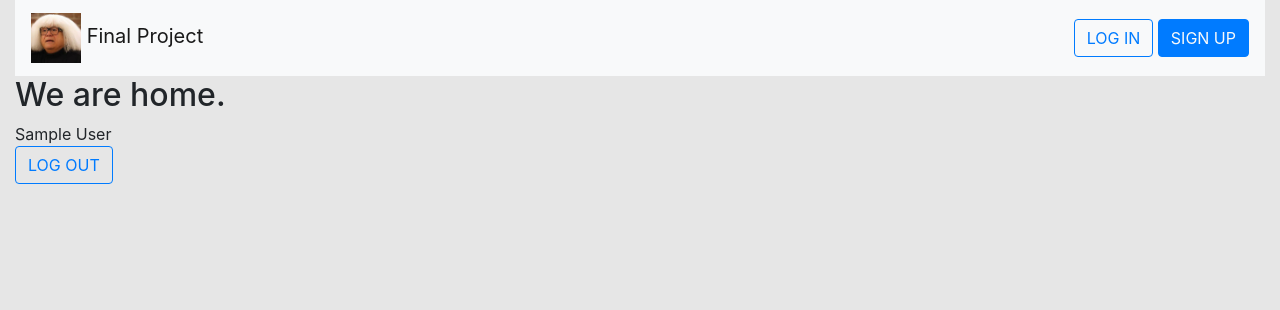
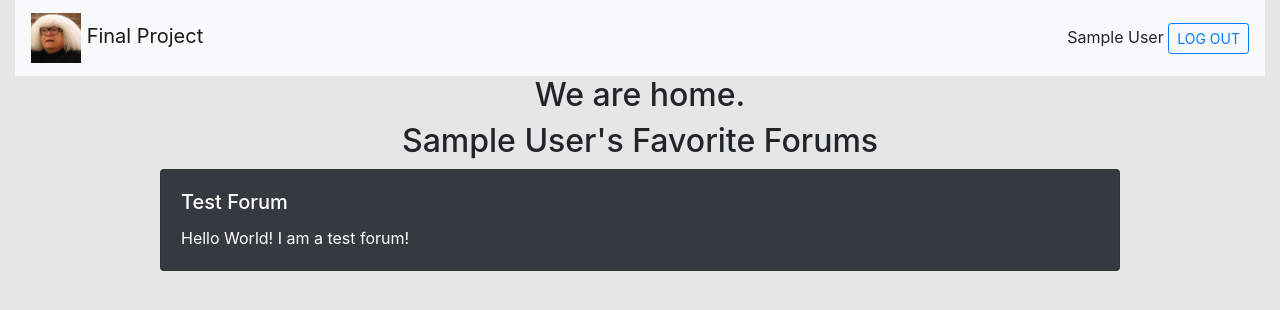
Before and after one commit to dhdorr/cs431, a PHP site: page /finalProj/final/home.php in a window 1280 px wide. Shown: the top 310 px of the page. Run offline with PHP 8.4, Linux system fonts and the light colour scheme; the visitor is signed in with stand-in values (Sample User, id 1); data comes from the database, SQL or seed files in the repository.

Commit message:
functionality improvements
added more database functionality and improved layout of web pages.

```diff
--- a/finalProj/final/header.php
+++ b/finalProj/final/header.php
@@ -19,8 +19,18 @@
           Final Project
         </a>
         <div>
-          <a class="btn btn-outline-primary text-primary" href="login.php">LOG IN</a>
-          <a class="btn btn-primary text-light" href="signup.php">SIGN UP</a>
+          <?php
+            if (isset($_SESSION['uName'])) {
+              echo $_SESSION['uName'];
+              echo "\t";
+              echo '<a class="btn btn-outline-primary text-primary btn-sm" href="includes/logout.inc.php">LOG OUT</a>';
+            }
+            else {
+              echo '<a class="btn btn-outline-primary text-primary" href="login.php">LOG IN</a>';
+              echo "\t";
+              echo '<a class="btn btn-primary text-light" href="signup.php">SIGN UP</a>';
+            }
+          ?>
         </div>
       </nav>
     </div>
--- a/finalProj/final/home.php
+++ b/finalProj/final/home.php
@@ -9,13 +9,49 @@
   </head>
   <body>
     <div class="container-fluid">
-      <h2>We are home.</h2>
-      <?php
-        if (isset($_SESSION['uName'])) {
-          echo $_SESSION['uName'];
-          echo '<div><a class="btn btn-outline-primary text-primary" href="includes/logout.inc.php">LOG OUT</a></div>';
-        }
-      ?>
+      <div class="row justify-content-center">
+        <h2>We are home.</h2>
+      </div>
+      <div class="row justify-content-center">
+        <?php
+          //If a session exists, change layout of homepage
+          if (isset($_SESSION['uName'])) {
+            $name = $_SESSION['uName'];
+
+            echo "<div class='row justify-content-center'>
+                    <h2>".$name."'s Favorite Forums</h2>
+                  </div>";
+            //access database to get forums
+            require 'includes/dbh.inc.php';
+
+            $query = "SELECT * FROM forums";
+            $result = $conn->query($query);
+
+            if($result->num_rows > 0){
+              //get data for each row
+              while($row = mysqli_fetch_assoc($result)){
+                //display forums from database
+                echo "<a class='card text-white bg-dark mb-3 w-75' href='forum.php?fname=".$row['f_name']."' id='a'>
+                            <div class='card-body'>
+                              <h5 class='card-title'>".$row['f_name']."</h5>
+                              <p class='card-text'>".$row['f_description']."</p>
+                            </div>
+                          </a>";
+              }
+            }
+            else {
+              echo "failed";
+            }
+            $conn->close();
+          }
+          else {
+            //display default layout
+            echo "<div class='row justify-content-center'>
+                    <h2>Log In to View Forums</h2>
+                  </div>";
+          }
+        ?>
+      </div>
     </div>
   </body>
 </html>
--- a/finalProj/final/index.php
+++ b/finalProj/final/index.php
@@ -1,14 +1,11 @@
 <!DOCTYPE html>
 <html>
 <body>
-
   <?php
     require "header.php";
   ?>
-
   <main>
-
+    <?php header("Location: home.php"); ?>
   </main>
-
 </body>
 </html>
```
Also changed, not shown: finalProj/final/forum.php (+22 -0 lines), finalProj/final/includes/login.inc.php (+0 -15 lines), finalProj/final/includes/signup.inc.php (+28 -0 lines), finalProj/final/signup.php (+6 -1 lines).
